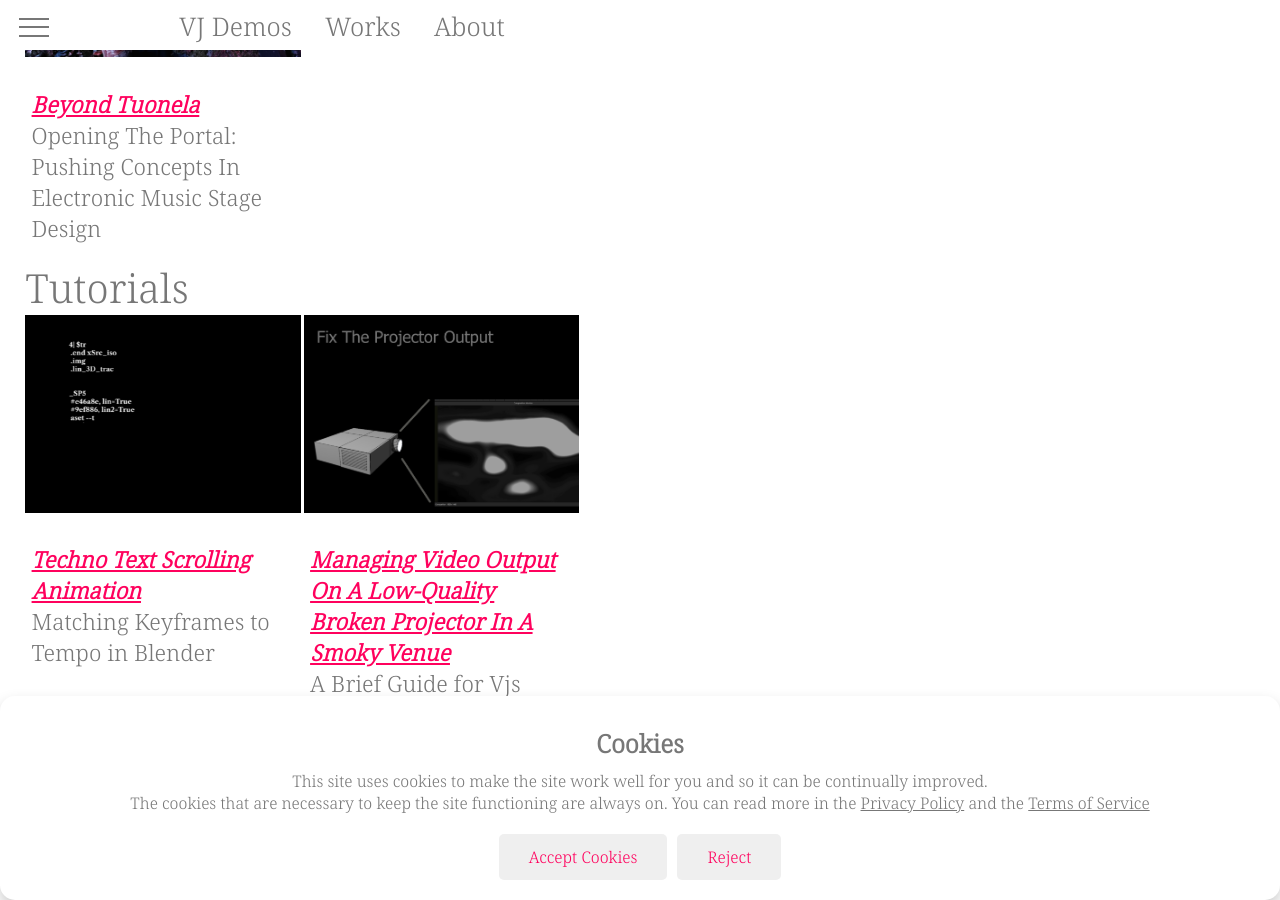
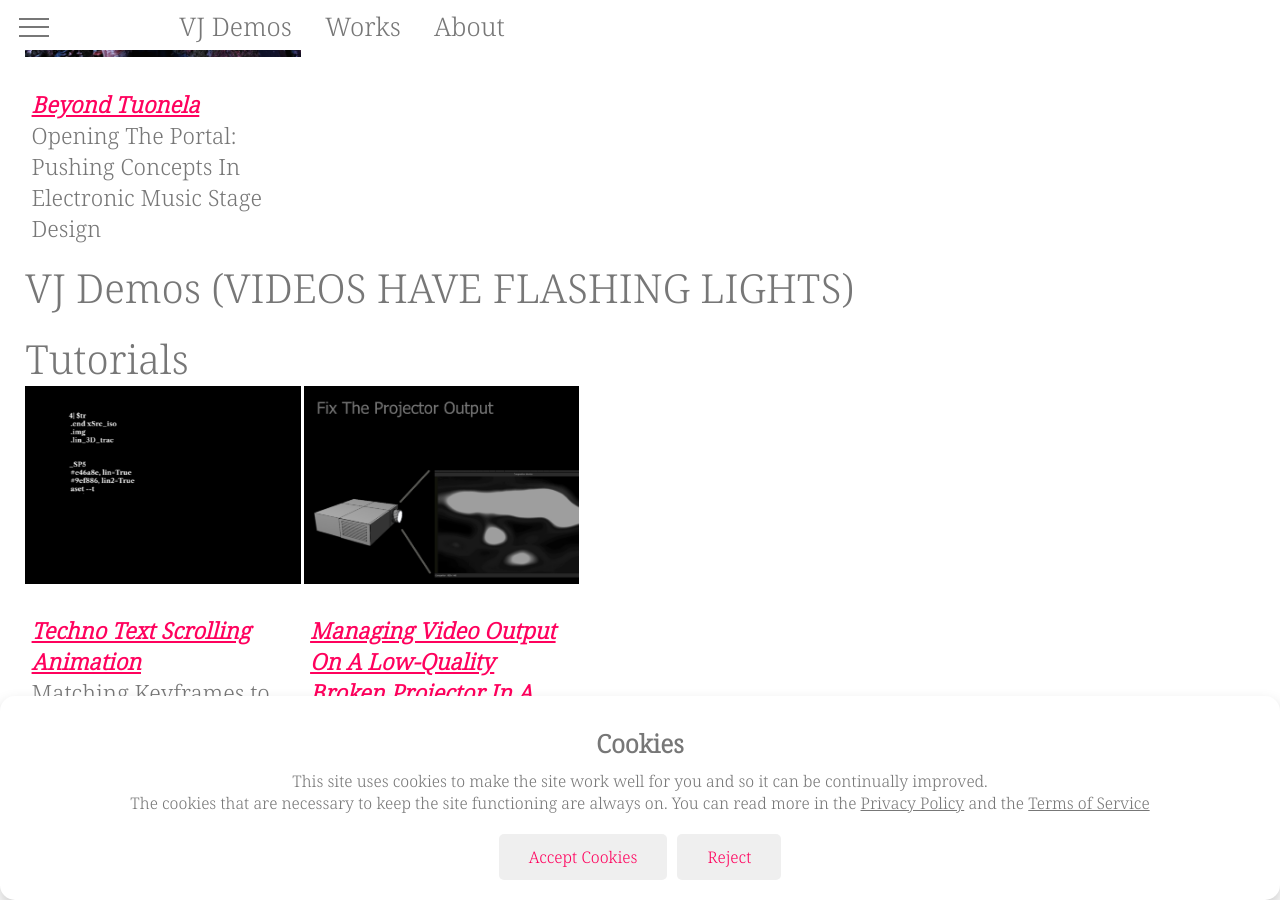
Before and after one commit to twilightcourier/twilightcourier.github.io, a Jekyll site: the page built from index.html, in a window 1280 px wide and 900 px high, scrolled down 1331 px. Built offline with Jekyll 4.4.1, drawn with Linux system fonts in a browser that asks for light colours; some of the changed lines change nothing that is shown.

Commit message:
updated ym3

```diff
--- a/_config.yml
+++ b/_config.yml
@@ -16,7 +16,7 @@
     added_text: 1
   VJ_Demos:
     output: true
-    order_n: 4
+    order_n: 2
     added_text: 1
   Tutorials:
     output: true
```
Also changed, not shown: index.html (+0 -29 lines).
